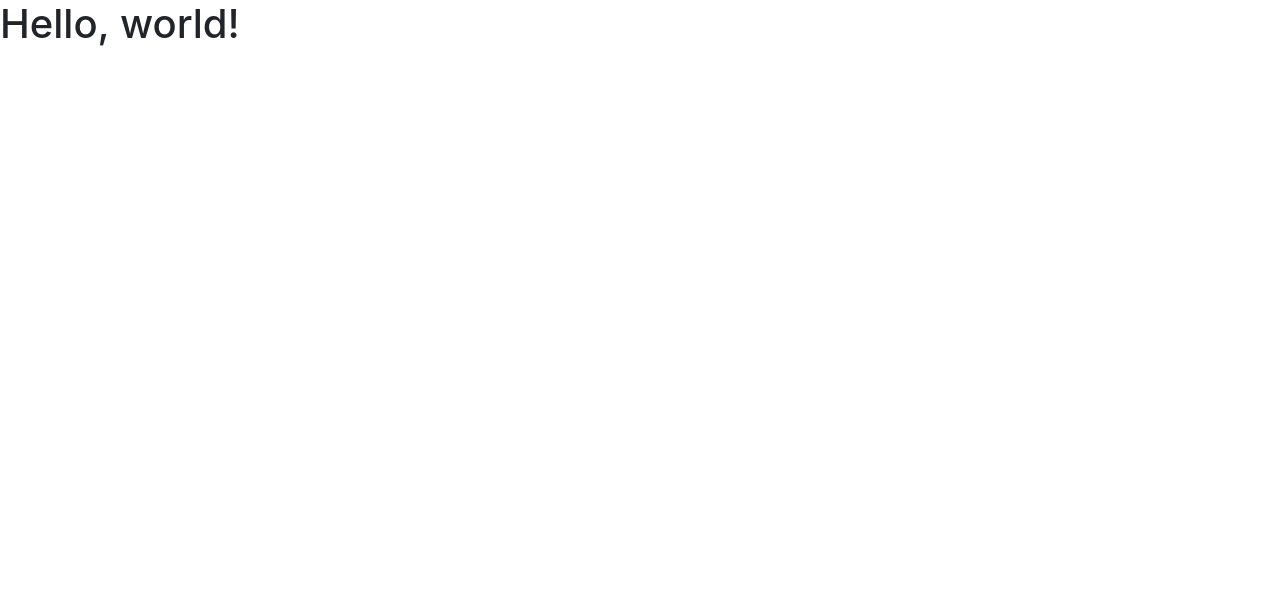
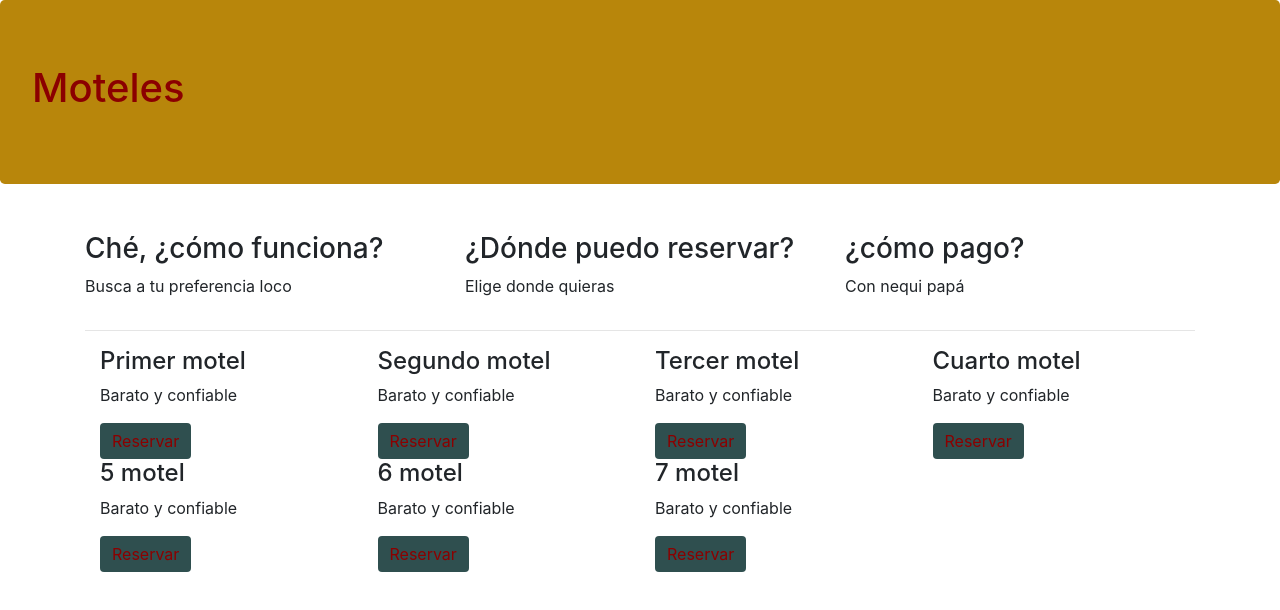
Before and after one commit to jsapuyesp/EnsayoNodeJS, a website: page index.html in a window 1280 px wide. Drawn offline with nearby package versions, Linux system fonts and the light colour scheme.

Commit message:
CSS created

```diff
--- /dev/null
+++ b/css/main.css
@@ -0,0 +1,16 @@
+.jumbotron {
+    background-color: darkgoldenrod;
+    color: darkred;
+}
+
+.btn {
+    color: darkred;
+    background-color: darkslategray;
+    border: darkviolet;
+}
+
+.footer {
+    padding: 10px 10px 0 10px;
+    background-color: darkgoldenrod;
+    margin-bottom: 0px;
+}
--- a/index.html
+++ b/index.html
@@ -7,12 +7,74 @@
 
     <!-- Bootstrap CSS -->
     <link rel="stylesheet" href="node_modules/bootstrap/dist/css/bootstrap.min.css">
+    <link rel="stylesheet" href="css/main.css">
 
-    <title>Hello, world!</title>
+    <title>Guia Moteles</title>
   </head>
   <body>
-    <h1>Hello, world!</h1>
-
+      <div class="jumbotron">
+          <h1>Moteles</h1>
+      </div>
+      <div class="container">
+          <div class="row">
+              <div class="col-sm-4">
+                  <p>
+                      <h3>Ché, ¿cómo funciona?</h3>
+                      <p>Busca a tu preferencia loco</p>
+                  </p>
+              </div>
+              <div class="col-sm-4">
+                <p>
+                    <h3>¿Dónde puedo reservar?</h3>
+                    <p>Elige donde quieras</p>
+                </p>
+            </div>
+            <div class="col-sm-4">
+                <p>
+                    <h3>¿cómo pago?</h3>
+                    <p>Con nequi papá</p>
+                </p>
+            </div>
+          </div>
+          <hr>
+          <div class="d-flex flex-wrap">
+              <div class="col-sm-3">
+                <h4>Primer motel</h4>
+                <p>Barato y confiable</p>
+                <button class="btn">Reservar</button>
+              </div>
+              <div class="col-sm-3">
+                <h4>Segundo motel</h4>
+                <p>Barato y confiable</p>
+                <button class="btn">Reservar</button>
+              </div>
+              <div class="col-sm-3">
+                <h4>Tercer motel</h4>
+                <p>Barato y confiable</p>
+                <button class="btn">Reservar</button>
+              </div>
+              <div class="col-sm-3">
+                <h4>Cuarto motel</h4>
+                <p>Barato y confiable</p>
+                <button class="btn">Reservar</button>
+              </div>
+              <div class="col-sm-3">
+                <h4>5 motel</h4>
+                <p>Barato y confiable</p>
+                <button class="btn">Reservar</button>
+              </div>
+              <div class="col-sm-3">
+                <h4>6 motel</h4>
+                <p>Barato y confiable</p>
+                <button class="btn">Reservar</button>
+              </div>
+              <div class="col-sm-3">
+                <h4>7 motel</h4>
+                <p>Barato y confiable</p>
+                <button class="btn">Reservar</button>
+              </div>
+          </div>
+      </div>
     <!-- Optional JavaScript -->
     <!-- jQuery first, then Popper.js, then Bootstrap JS -->
     <script src="node_modules/jquery/dist/jquery.min.js"></script>
```
